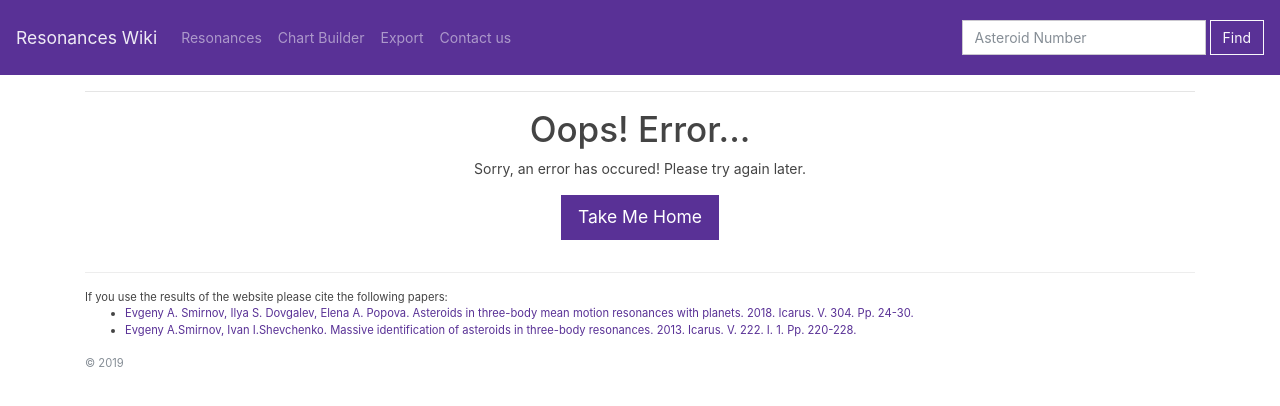
After one commit to smirik/resonances-web, a Symfony app: template templates/bundles/TwigBundle/Exception/error.html.twig in a window 1280 px wide. The commit adds this page. Shown: the top 406 px of the page. Run offline with Twig, Linux system fonts and the light colour scheme; the template is opened without the code that fills it, so the values that code supplies are empty; style sheets or scripts are compiled from the project's sources; some libraries are stand-ins or nearby versions.

Commit message:
Error pages & contact us page
1. Add error pages and replace standard actions.
2. Add contact us page.
3. Set dev env parameter to prod.

```diff
--- a/templates/_nav.html.twig
+++ b/templates/_nav.html.twig
@@ -15,6 +15,9 @@
         <li class="nav-item {% if current_route == 'export' %}active{% endif %}">
             <a class="nav-link" href="{{ path('export')}}">Export</a>
         </li>
+        <li class="nav-item {% if current_route == 'contact' %}active{% endif %}">
+            <a class="nav-link" href="{{ path('contact')}}">Contact us</a>
+        </li>
     </ul>
     <form action="{{ path('asteroid_show') }}" method="GET" class="form-inline my-2 my-lg-0">
         <input class="form-control mr-sm-1" name="asteroid" type="search" placeholder="Asteroid Number" aria-label="Search">
--- /dev/null
+++ b/templates/bundles/TwigBundle/Exception/error.html.twig
@@ -0,0 +1,25 @@
+{% extends 'base.html.twig' %}
+
+{% block title %}An error has occured...{% endblock %}
+
+{% block content %}
+
+    <div class="row">
+        <div class="col-md-12">
+            <div class="text-center">
+                <h1>
+                    Oops!
+                    Error...
+                </h1>
+                <p>
+                    Sorry, an error has occured! Please try again later.
+                </p>
+                <p>
+                    <a href="{{ path('homepage') }}" class="btn btn-primary btn-lg"><span class="glyphicon glyphicon-home"></span>
+                        Take Me Home </a>
+                </p>
+            </div>
+        </div>
+    </div>
+
+{% endblock %}
```
Also changed, not shown: src/Controller/DefaultController.php (+10 -0 lines), templates/default/contact.html.twig (added, +21 -0 lines), 1 other file.
